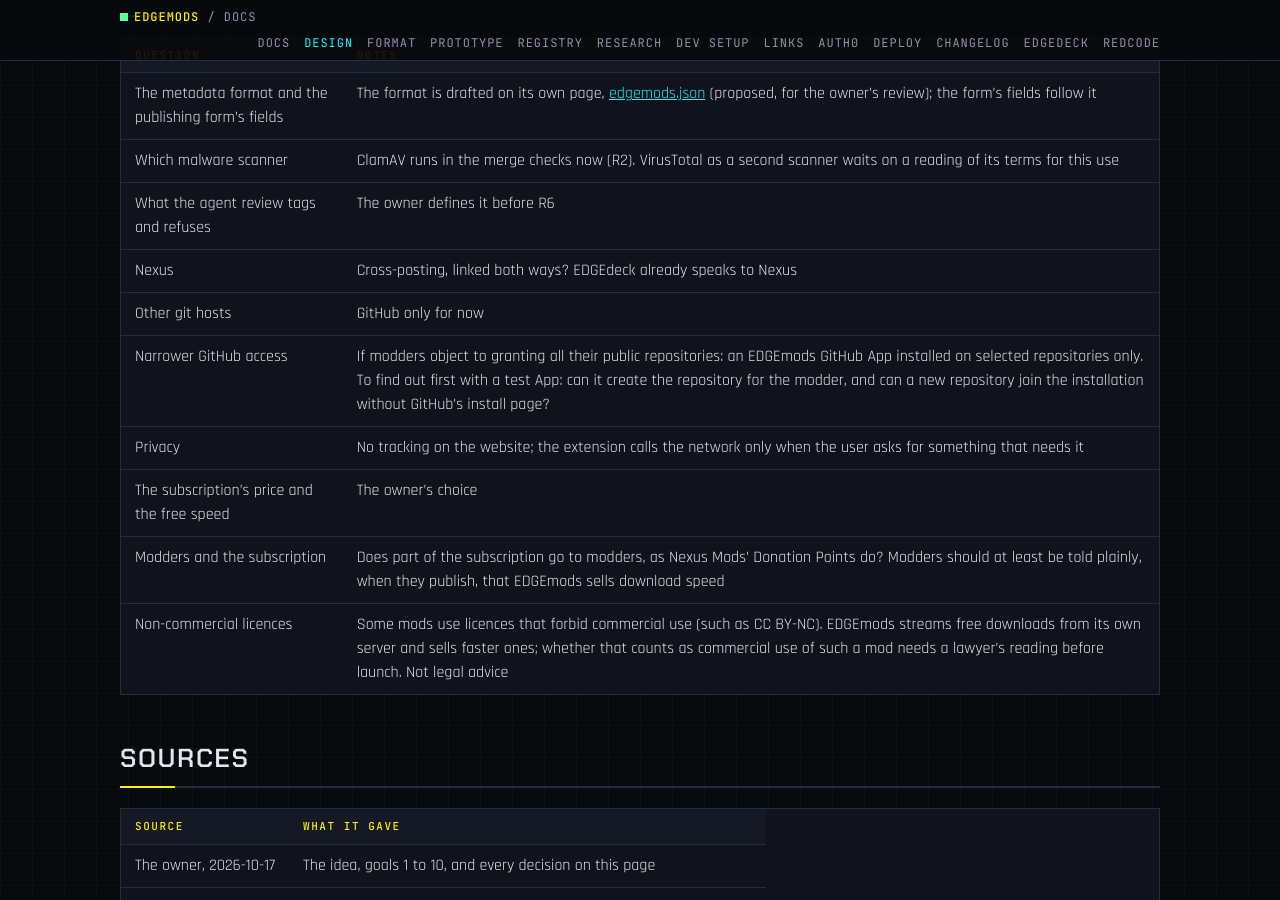
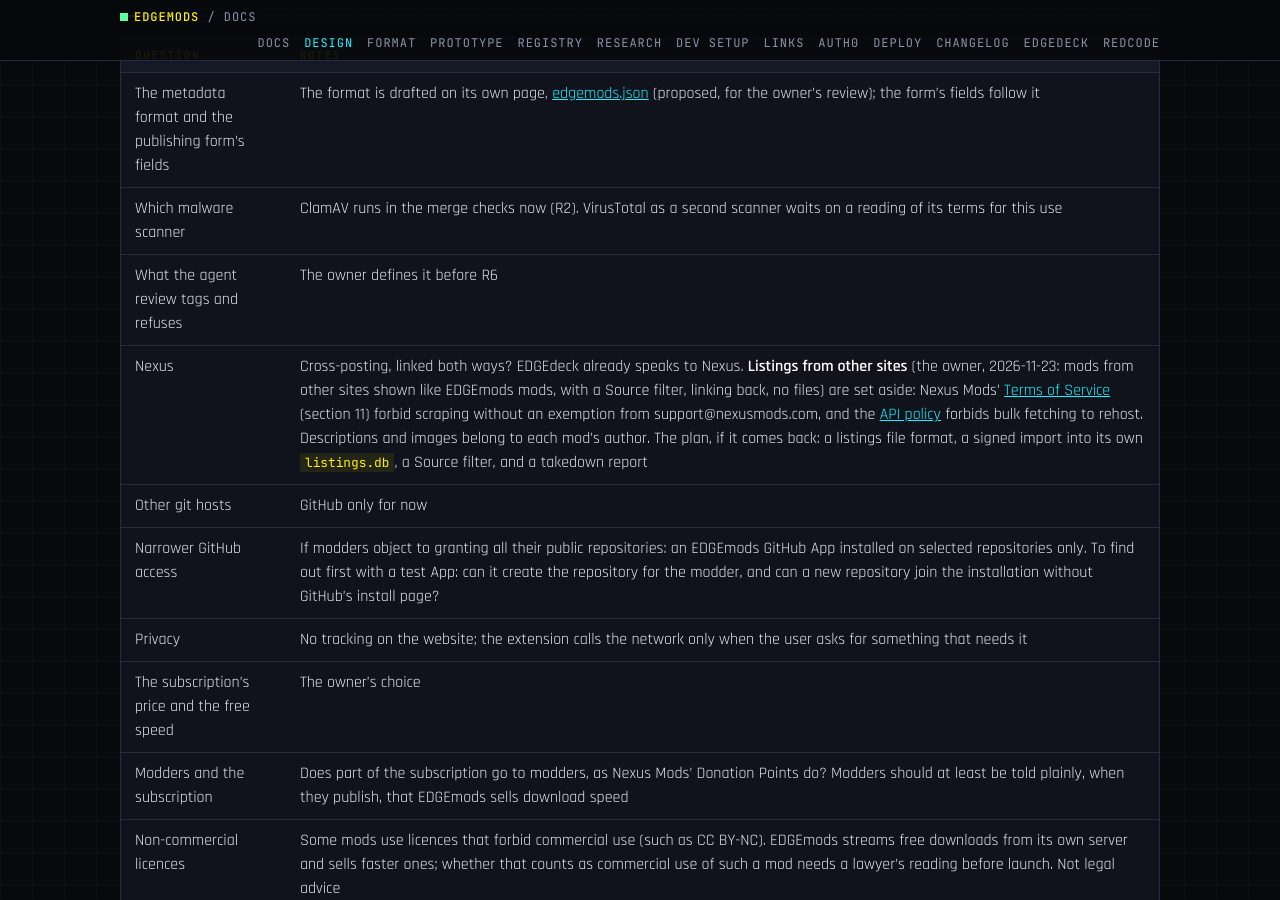
Before and after one commit to Edgemodders/EDGEmods, a Jekyll site: the page built from docs/design.md, in a window 1280 px wide and 900 px high, scrolled down 26155 px. Built offline with Jekyll 4.4.1, drawn with Linux system fonts in a browser that asks for light colours; our own code applies the rules of GitHub Pages for plain Markdown files.

Commit message:
design: listings from other sites set aside (Nexus Mods' terms forbid scraping)
Co-Authored-By: Claude Opus 5.5 <noreply@anthropic.com>

```diff
--- a/docs/design.md
+++ b/docs/design.md
@@ -420,7 +420,7 @@ To be agreed. The format comes first, because the checks, the website and the ex
 | The metadata format and the publishing form's fields | The format is drafted on its own page, [edgemods.json](manifest.html) (proposed, for the owner's review); the form's fields follow it |
 | Which malware scanner | ClamAV runs in the merge checks now (R2). VirusTotal as a second scanner waits on a reading of its terms for this use |
 | What the agent review tags and refuses | The owner defines it before R6 |
-| Nexus | Cross-posting, linked both ways? EDGEdeck already speaks to Nexus |
+| Nexus | Cross-posting, linked both ways? EDGEdeck already speaks to Nexus. **Listings from other sites** (the owner, 2026-11-23: mods from other sites shown like EDGEmods mods, with a Source filter, linking back, no files) are set aside: Nexus Mods' [Terms of Service](https://help.nexusmods.com/article/18-terms-of-service) (section 11) forbid scraping without an exemption from support@nexusmods.com, and the [API policy](https://help.nexusmods.com/article/114-api-acceptable-use-policy) forbids bulk fetching to rehost. Descriptions and images belong to each mod's author. The plan, if it comes back: a listings file format, a signed import into its own `listings.db`, a Source filter, and a takedown report |
 | Other git hosts | GitHub only for now |
 | Narrower GitHub access | If modders object to granting all their public repositories: an EDGEmods GitHub App installed on selected repositories only. To find out first with a test App: can it create the repository for the modder, and can a new repository join the installation without GitHub's install page? |
 | Privacy | No tracking on the website; the extension calls the network only when the user asks for something that needs it |
```
